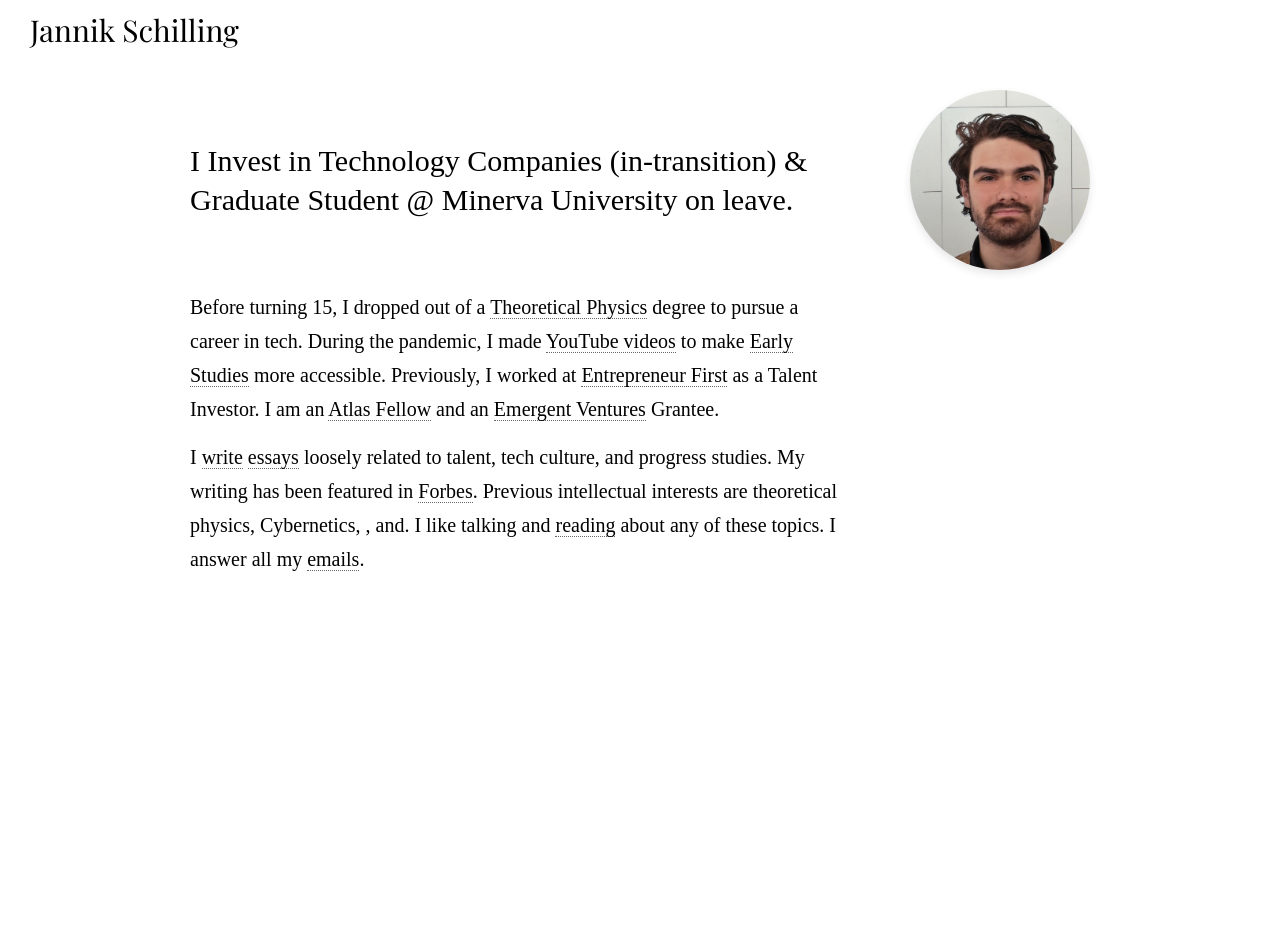
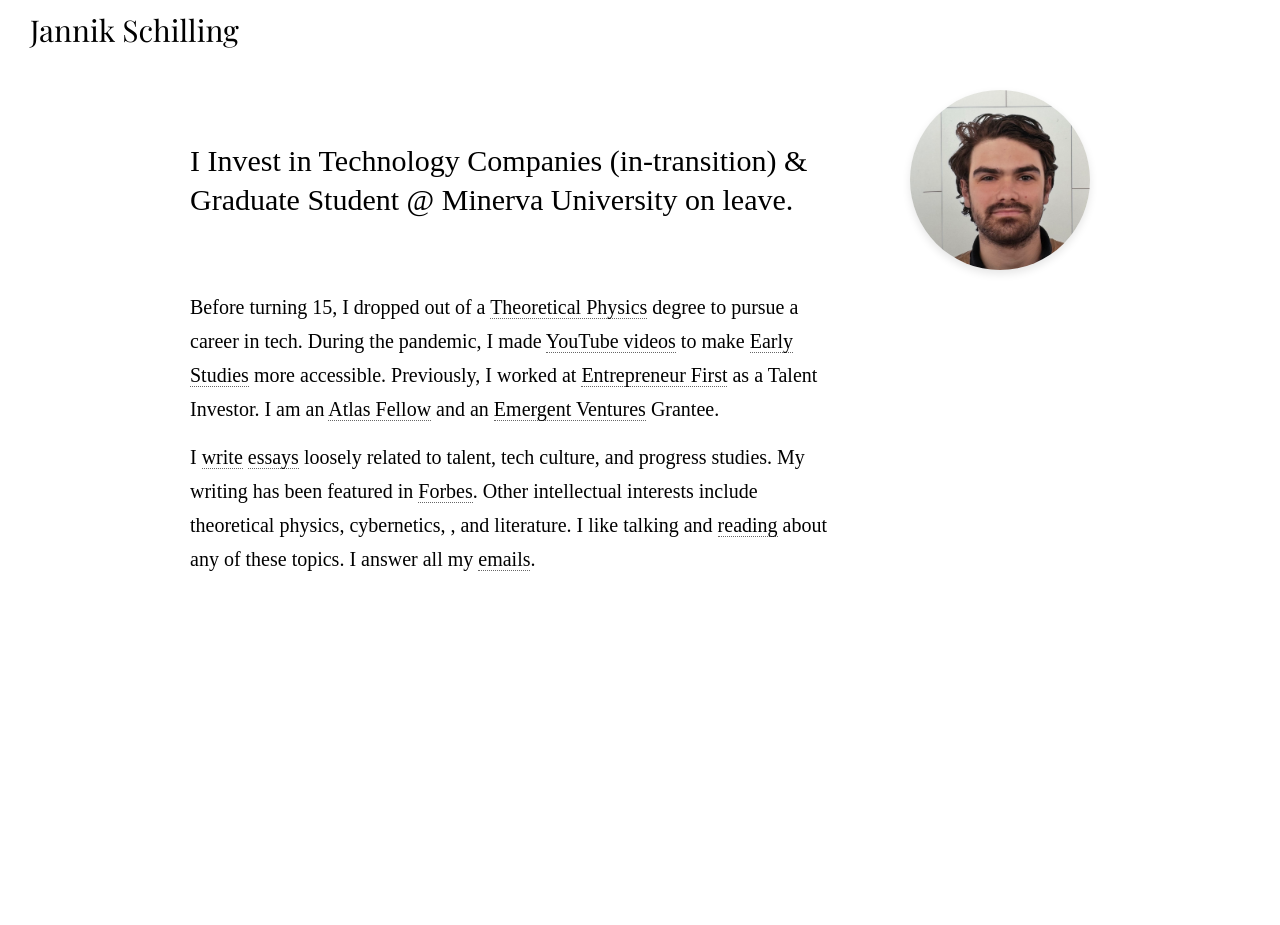
Before and after one commit to jannikls/jannikls.github.io, a Jekyll site: the page built from index.md, in a window 1280 px wide. Built offline with Jekyll 4.4.1, drawn with Linux system fonts in a browser that asks for light colours; some web fonts are replaced.

Commit message:
fixed typo

```diff
--- a/index.md
+++ b/index.md
@@ -4,4 +4,4 @@
 ---
 Before turning 15, I dropped out of a [Theoretical Physics](/theoretical-physics) degree to pursue a career in tech. During the pandemic, I made [YouTube videos](https://www.youtube.com/@howtophysics9633) to make [Early Studies](https://www.jannikschilling.com/early-studies.html) more accessible. Previously, I worked at [Entrepreneur First](https://www.joinef.com) as a Talent Investor.  I am an [Atlas Fellow](https://www.atlasfellowship.org/) and an [Emergent Ventures](https://www.mercatus.org/emergent-ventures) Grantee.
 
-I [write](/blog/) [essays](https://www.theschillingpoint.com/subscribe?utm_source=website) loosely related to talent, tech culture, and progress studies. My writing has been featured in [Forbes](https://www.forbes.com/sites/jonathanwai/2023/08/16/finding-the-next-steve-wozniak/). Previous intellectual interests are theoretical physics, Cybernetics, , and. I like talking and [reading](/bookshelf) about any of these topics. I answer all my [emails](mailto:janniklschilling@gmail.com).
+I [write](/blog/) [essays](https://www.theschillingpoint.com/subscribe?utm_source=website) loosely related to talent, tech culture, and progress studies. My writing has been featured in [Forbes](https://www.forbes.com/sites/jonathanwai/2023/08/16/finding-the-next-steve-wozniak/). Other intellectual interests include theoretical physics, cybernetics, , and literature. I like talking and [reading](/bookshelf) about any of these topics. I answer all my [emails](mailto:janniklschilling@gmail.com).
```
Also changed, not shown: 1 other file.
